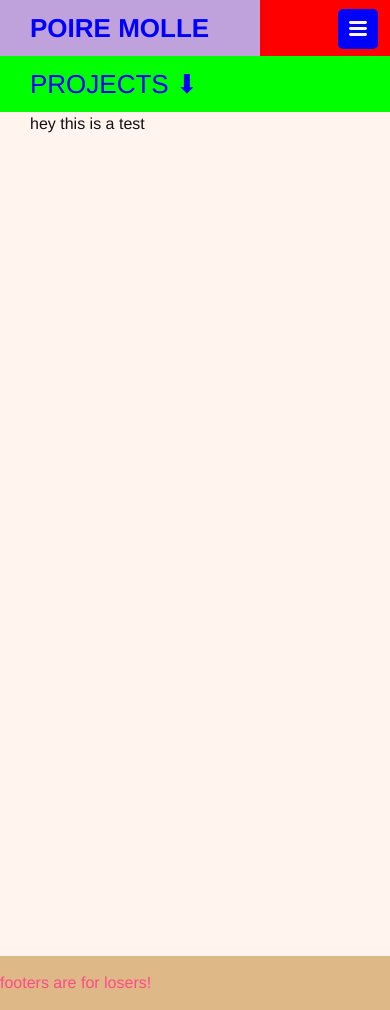
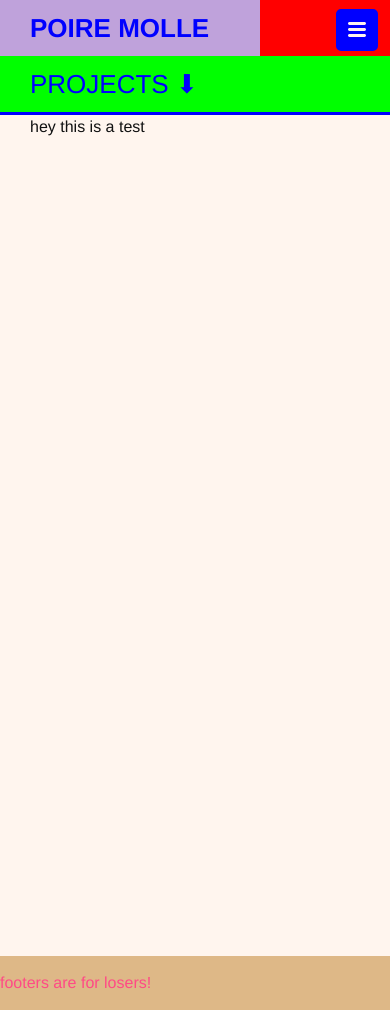
Before and after one commit to poiremolle/blog, a Jekyll site: the page built from index.md, in a window 390 px wide. Built offline with Jekyll 4.4.1, drawn with Linux system fonts in a browser that asks for light colours.

Commit message:
adding a border on bottom of post list nav and  increasing border of page nav to 3px on mobile version

```diff
--- a/_sass/minima/_layout.scss
+++ b/_sass/minima/_layout.scss
@@ -101,7 +101,7 @@
     right: $spacing-unit / 2.5;
     display: block;
     background-color: $background-color;
-    border: 2px solid $brand-color;
+    border: 3px solid $brand-color;
     border-radius: 5px;
     text-align: right;
 
@@ -164,6 +164,7 @@
   @include media-query($on-palm) {
     background-color: $background-color;
     text-align: left;
+    border-bottom: 3px solid $brand-color;
 
     label[for="post-list-trigger"] {
       display: block;
```
